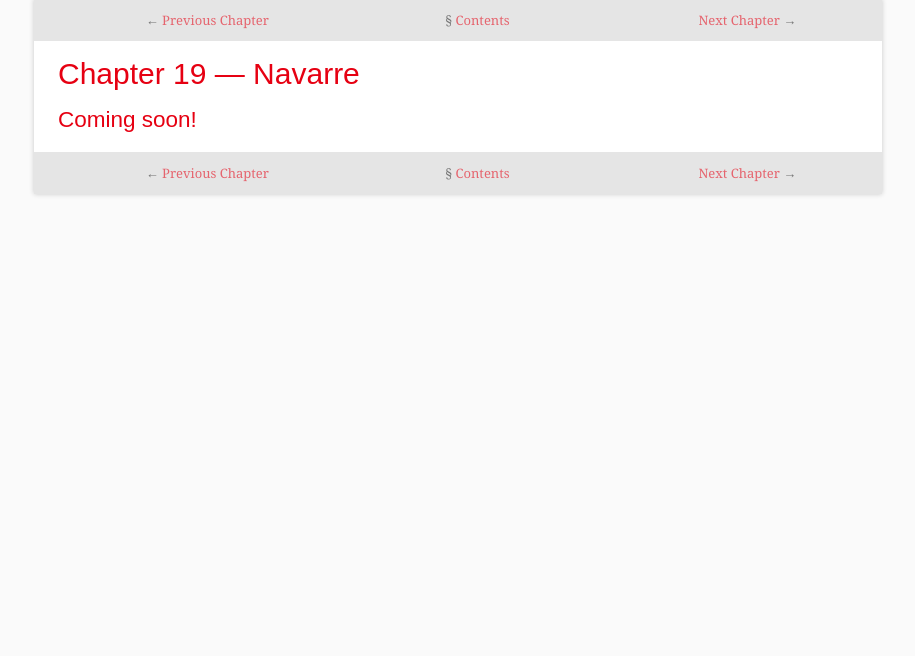
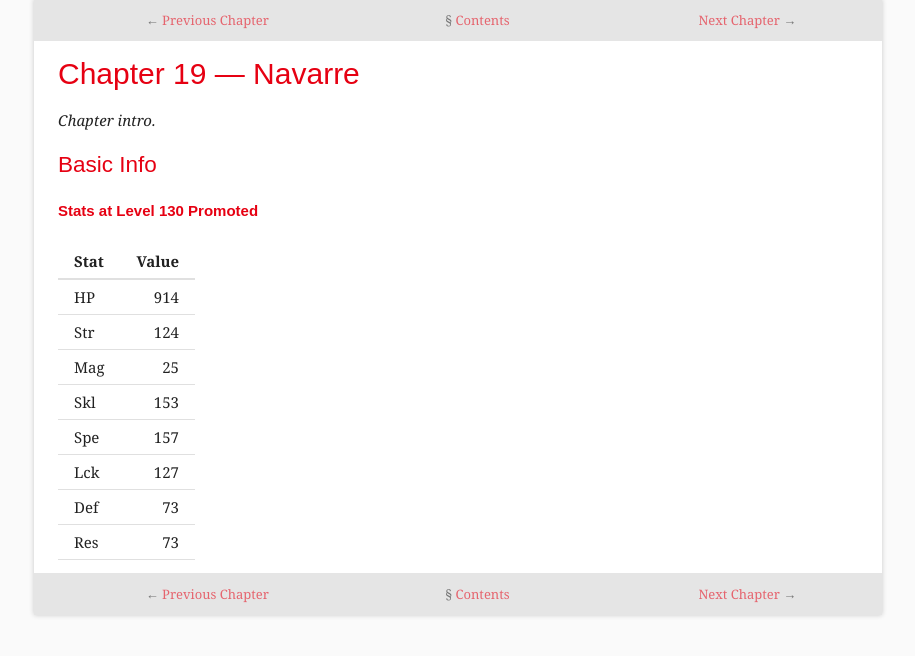
Before and after one commit to zachwlewis/fire-emblem-warriors-hero-guide, a Jekyll site: the page built from _posts/2018-01-19-chapter-19-navarre.md, in a window 1280 px wide. Shown: the top 656 px of the page, without its empty margins (182-1097 px from the left). Built offline with Jekyll 4.4.1, drawn with Linux system fonts in a browser that asks for light colours.

Commit message:
Update 2018-01-19-chapter-19-navarre.md

```diff
--- a/_posts/2018-01-19-chapter-19-navarre.md
+++ b/_posts/2018-01-19-chapter-19-navarre.md
@@ -3,4 +3,19 @@ title: Chapter 19 — Navarre
 layout: chapter
 ---
 
-## Coming soon!
+_Chapter intro._
+
+## Basic Info
+
+#### Stats at Level 130 Promoted
+
+| Stat | Value |
+| :--- | ----: |
+| HP   |   914 |
+| Str  |   124 |
+| Mag  |    25 |
+| Skl  |   153 |
+| Spe  |   157 |
+| Lck  |   127 |
+| Def  |    73 |
+| Res  |    73 |
```
